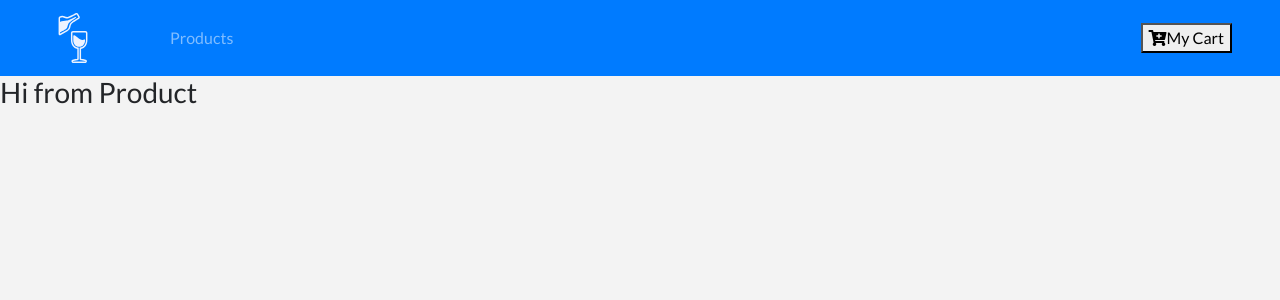
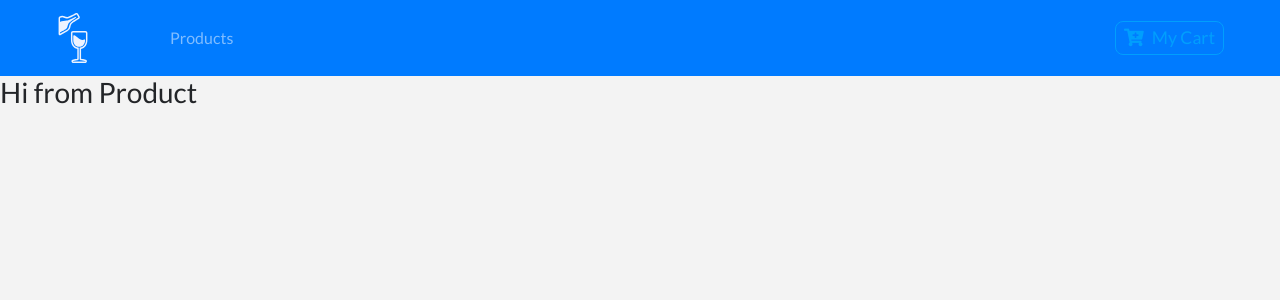
Before and after one commit to lesore0789/react-wine-store, a React (Create React App) app: page / in a window 1280 px wide. Shown: the top 300 px of the page. Built offline with nearby package versions, Linux system fonts and the light colour scheme; a web font is replaced by a local one.

Commit message:
Style button

```diff
--- /dev/null
+++ b/src/components/Button.js
@@ -0,0 +1,21 @@
+import styled from 'styled-components';
+
+export const ButtonContainer = styled.button`
+text-transform: capitalize;
+font-size: 1.1rem;
+background: transparent;
+border: 0.05rem solid var(--lightBlue);
+color: var(--lightBlue);
+border-radius: 0.5rem;
+padding: 0.2rem 0.5rem;
+cursor: pointer;
+margin: 0.2rem 0.5rem 0.2rem 0;
+transition: all 0.5s ease-in-out;
+&:hover{
+    background: var(--lightBlue);
+    color: var(--mainBlue);
+}
+&:focus{
+    outline: none;
+}
+`
--- a/src/components/Navbar.js
+++ b/src/components/Navbar.js
@@ -1,6 +1,8 @@
 import React, {Component} from 'react';
 import {Link} from 'react-router-dom';
 import logo from '../logo.svg';
+import styled from 'styled-components';
+import {ButtonContainer} from './Button';
 
 export default class Navbar extends Component {
     render() {
@@ -17,10 +19,12 @@
                     </li>
                 </ul>
                 <Link to='/cart' className="ml-auto">
-                    <button>
-                        <i className="fas fa-cart-plus" />
-                        My Cart
-                    </button>
+                    <ButtonContainer>
+                        <span className="mr-2">
+                            <i className="fas fa-cart-plus" />
+                        </span>
+                        my cart
+                    </ButtonContainer>
                 </Link>
             </nav>
         )
```
